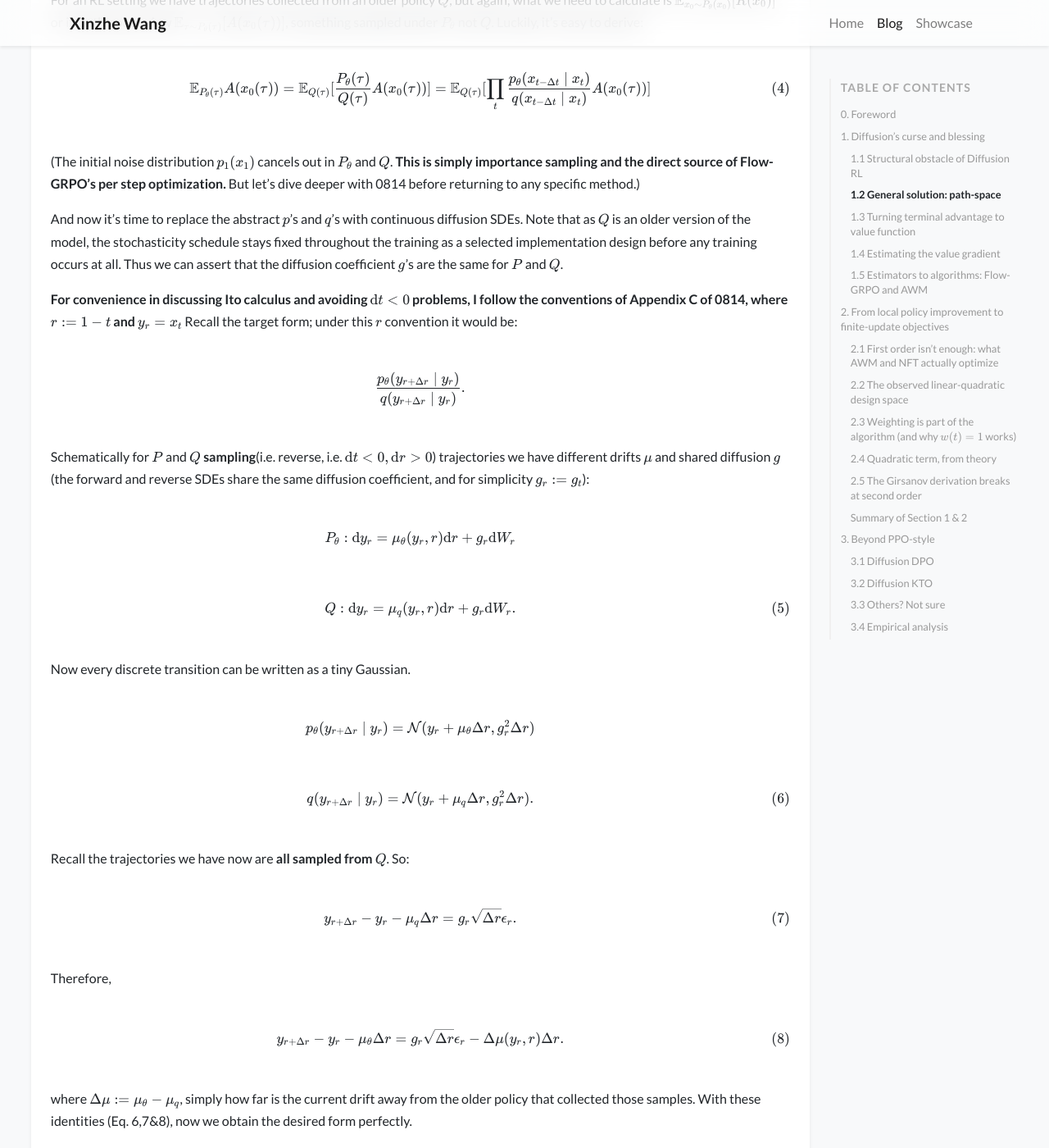
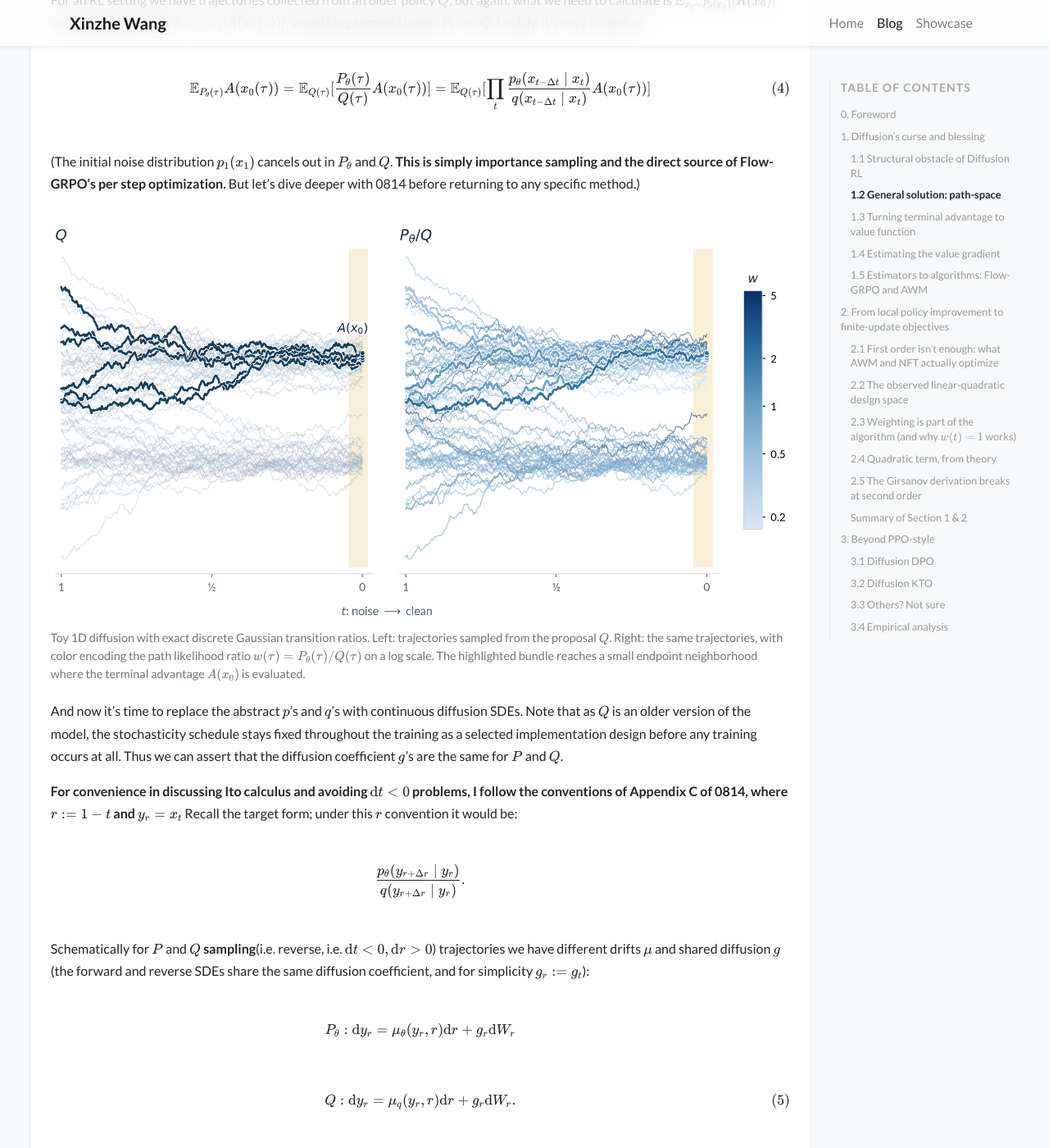
Before and after one commit to gold3fluoride/gold3fluoride.github.io, a Jekyll site: the page built from _posts/2026-09-26-Diffusion-RL.md, in a window 1280 px wide and 1400 px high, scrolled down 1976 px. Shown: the whole window at 82% size. Built offline with Jekyll 4.4.1, drawn with Linux system fonts in a browser that asks for light colours; nearby versions of some CDN libraries; a style sheet for code colours, icons or effects is not loaded.

Commit message:
update image 1

```diff
--- a/_posts/2026-09-26-Diffusion-RL.md
+++ b/_posts/2026-09-26-Diffusion-RL.md
@@ -65,6 +65,11 @@ $$
 $$
 
 (The initial noise distribution $p_1(x_1)$ cancels out in $P_\theta$ and $Q$. **This is simply importance sampling and the direct source of Flow-GRPO's per step optimization.** But let's dive deeper with 0814 before returning to any specific method.)
+
+<figure class="figure w-100">
+  <img src="{{ '/assets/diffusionrl/diffusion-path-space.png' | relative_url }}" class="figure-img img-fluid" alt="Two panels of denoising trajectories. Left: paths sampled from Q. Right: the same paths colored by the path likelihood ratio P_theta/Q on a log scale, with a highlighted bundle ending near A(x0).">
+  <figcaption class="figure-caption">Toy 1D diffusion with exact discrete Gaussian transition ratios. Left: trajectories sampled from the proposal \(Q\). Right: the same trajectories, with color encoding the path likelihood ratio \(w(\tau)=P_\theta(\tau)/Q(\tau)\) on a log scale. The highlighted bundle reaches a small endpoint neighborhood where the terminal advantage \(A(x_0)\) is evaluated.</figcaption>
+</figure>
 
 And now it's time to replace the abstract $p$'s and $q$'s with continuous diffusion SDEs. Note that as $Q$ is an older version of the model, the stochasticity schedule stays fixed throughout the training as a selected implementation design before any training occurs at all. Thus we can assert that the diffusion coefficient $g$'s are the same for $P$ and $Q$.
 
@@ -674,7 +679,7 @@ $$
 
 Thus, every algorithm in this family can be specified by five coordinates: **$(\eta_t, v_{\mathrm{base}}, \widehat{\nabla V}_t, \hat w_1, \hat w_2)$**. The table in 0814 maps existing methods into this exact coordinate system:
 
-![table of methods]({{ '/assets/diffusionrl/methodtable.png' | relative_url }})
+![table of methods](/assets/diffusionrl/methodtable.png)
 
 This gives us a clean taxonomy and design space:
 - **$\eta_t$ (the sampler):** Which reverse process supplies the training states (SDE vs. ODE)?
--- a/assets/css/blog.css
+++ b/assets/css/blog.css
@@ -61,6 +61,22 @@
     height: auto;
     border-radius: 0.375rem;
     margin: 1rem 0;
+}
+
+/* Figures with explicit captions */
+.blog-content figure {
+    margin: 1.25rem 0;
+}
+
+.blog-content figure img {
+    display: block;
+    margin: 0 0 0.5rem;
+}
+
+.blog-content figcaption {
+    font-size: 0.9rem;
+    line-height: 1.5;
+    color: #6c757d;
 }
 
 /* Multi-column image layouts */
```
Also changed, not shown: assets/diffusionrl/diffusion-path-space.json (added, +35 -0 lines), assets/diffusionrl/diffusion-path-space.png (added), assets/diffusionrl/diffusion-path-space.svg (added).
